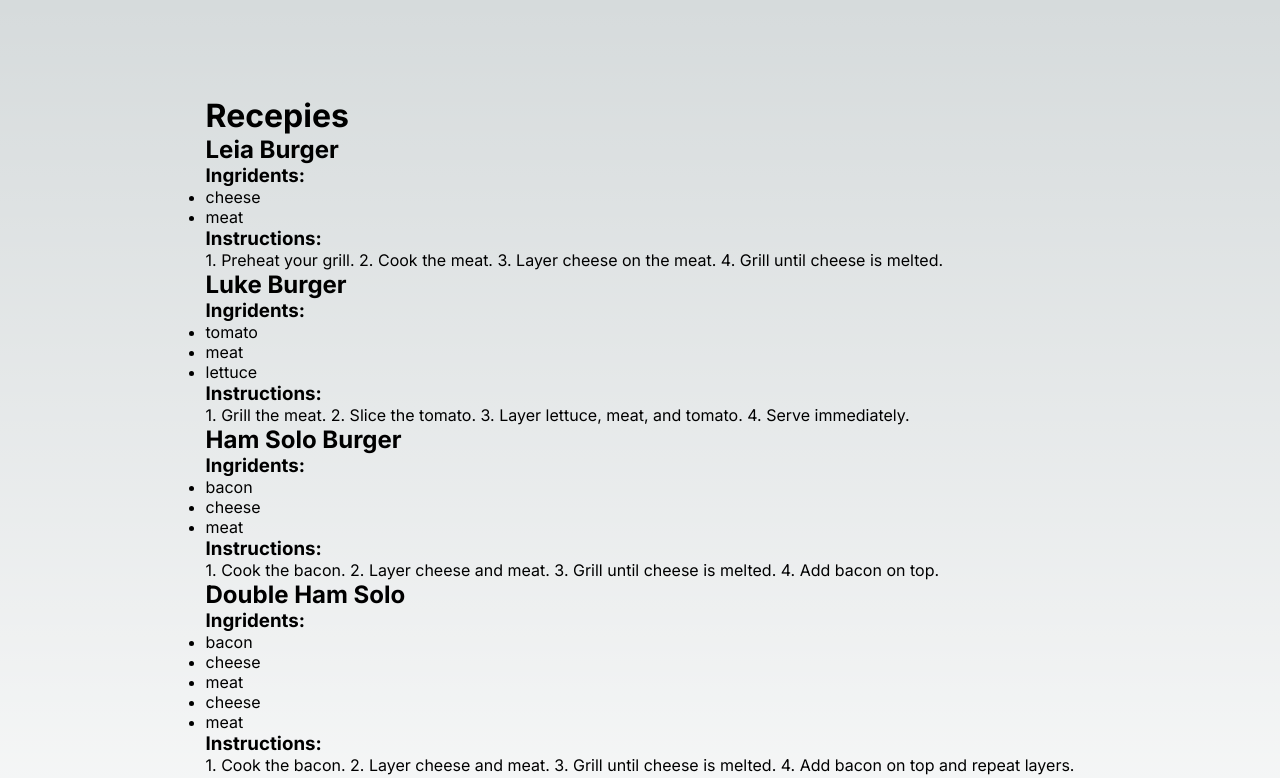
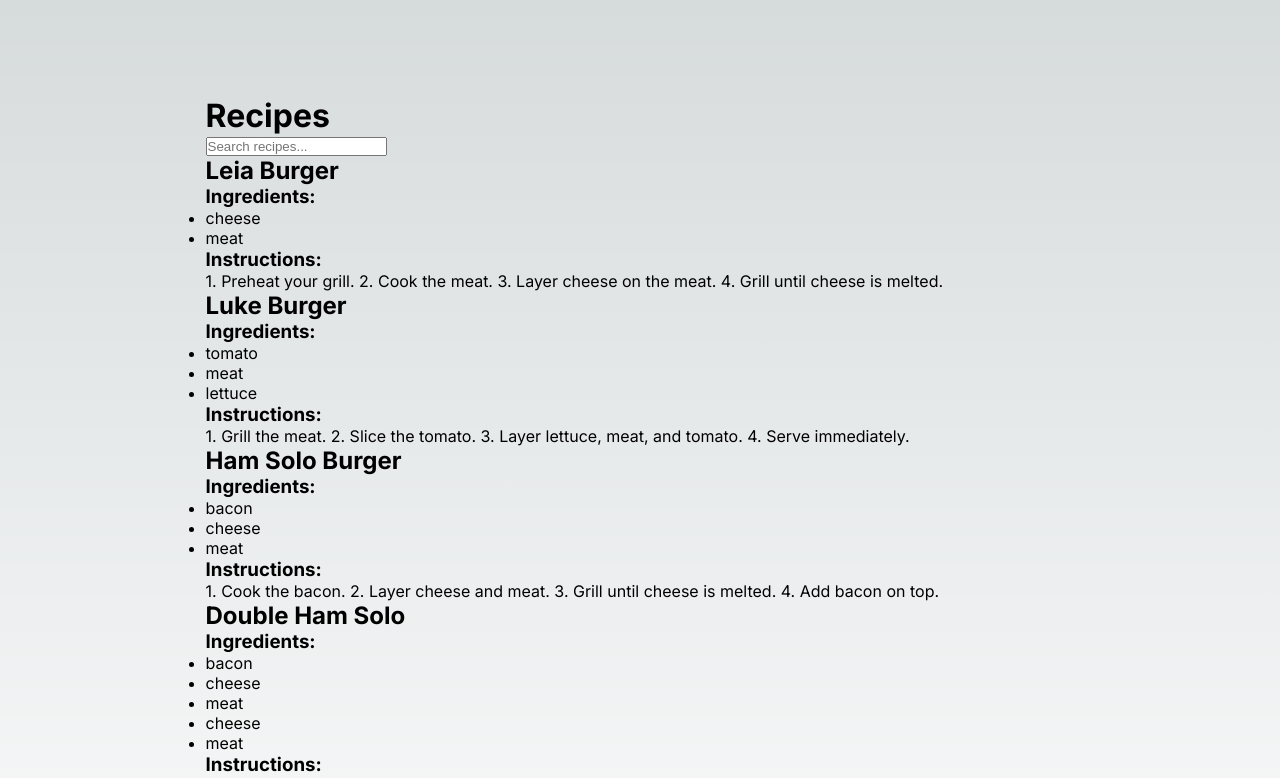
Before and after one commit to YonisAbdi/ReceptSamling, a Next.js app: page / in a window 1280 px wide. Shown: the top 778 px of the page. Built offline with nearby package versions, Linux system fonts and the light colour scheme.

Commit message:
search function

```diff
--- a/src/app/components/recepies.js
+++ b/src/app/components/recepies.js
@@ -1,33 +1,56 @@
-'use client'
-// components/Recipes.js
-import { useEffect, useState } from 'react';
+import React, { useEffect, useState } from 'react';
 
-
-function Recipes(){
+function Recipes() {
     const [recepies, setRecepies] = useState([]);
+    const [searchQuery, setSearchQuery] = useState('');
+    const [filteredRecepies, setFilteredRecepies] = useState([]);
 
     useEffect(() => {
         fetch('./recepies.json')
             .then((response) => response.json())
-            .then((data) => setRecepies(data));
+            .then((data) => {
+                console.log(data);
+                setRecepies(data);
+            });
     }, []);
 
-    return(
+    useEffect(() => {
+        const filtered = recepies.filter(recipe =>
+            recipe.name.toLowerCase().includes(searchQuery.toLowerCase())
+        );
+        setFilteredRecepies(filtered);
+    }, [searchQuery, recepies]);
+
+    const handleSearch = (e) => {
+        setSearchQuery(e.target.value);
+    };
+
+    return (
         <div>
-            <h1>Recepies</h1>
-            {recepies.map((recepie) => (
-            <div key={recepie.id}>
-                <h2>{recepie.name}</h2>
-                <h3>Ingridents:</h3>
+            <h1>Recipes</h1>
+            <input
+                type="text"
+                placeholder="Search recipes..."
+                value={searchQuery}
+                onChange={handleSearch}
+            />
+            {filteredRecepies.length === 0 ? (
+                <p>No recipes found.</p>
+            ) : (
+                filteredRecepies.map((recipe) => (
+                    <div key={recipe.id}>
+                        <h2>{recipe.name}</h2>
+                        <h3>Ingredients:</h3>
                         <ul>
-                    {recepie.ingredients.map((ingredient, index) =>(
+                            {recipe.ingredients.map((ingredient, index) => (
                                 <li key={index}>{ingredient}</li>
                             ))}
                         </ul>
                         <h3>Instructions:</h3>
-                <p>{recepie.instructions}</p>
+                        <p>{recipe.instructions}</p>
                     </div>
-            ))}
+                ))
+            )}
         </div>
     );
 }
--- /dev/null
+++ b/src/app/components/search.css
@@ -0,0 +1,20 @@
+.input-wrapper {
+    background-color: white;
+    border-radius: 10px;
+    height: 2.5rem;
+    padding: 0 15px;
+    box-shadow: 0px 0px;
+    display: flex;
+    align-items: center;
+}
+.input{
+    background-color: transparent;
+    border: none;
+    height: 100%;
+    font-size: 1.5rem;
+    width: 100%;
+    margin-left: 5px;
+}
+.input:focus {
+    outline: none;
+}
--- /dev/null
+++ b/src/app/components/search.js
@@ -0,0 +1,42 @@
+// Search.js
+import React, { useState } from 'react';
+import recepiesData from './recepies';
+
+const Search = () => {
+  const [query, setQuery] = useState('');
+  const [searchResults, setSearchResults] = useState([]);
+
+  const searchRecipes = () => {
+    const filteredRecipes = [];
+    for (let i = 0; i < recepiesData.length; i++) {
+      if (recepiesData[i].name.toLowerCase().includes(query.toLowerCase())) {
+        filteredRecipes.push(recepiesData[i]);
+      }
+    }
+    console.log('Filtered recipes:', filteredRecipes); // Logga här
+    setSearchResults(filteredRecipes);
+  };
+
+
+  const handleChange = (e) => {
+    setQuery(e.target.value);
+    searchRecipes(); // Uppdatera sökresultaten vid varje ändring i sökrutan
+  };
+
+  return (
+    <div>
+
+
+
+      {/* Visa sökresultat */}
+      <ul>
+        {searchResults.map(recipe => (
+          <li key={recipe.id}>{recipe.name}</li>
+          // Du kan ändra här för att visa andra relevanta detaljer om receptet
+        ))}
+      </ul>
+    </div>
+  );
+};
+
+export default Search;
--- a/src/app/page.js
+++ b/src/app/page.js
@@ -4,6 +4,8 @@ import styles from "./page.module.css";
 import Recipes from "./components/recepies";
 import createDatabase from "./indexDB/db";
 import { useEffect } from "react";
+import Search from "./components/search";
+
 
 export default function Home() {
   useEffect(() =>{
@@ -17,11 +19,16 @@ export default function Home() {
     }
 
     doDBOperations();
+
   }, []);
+
 
   return (
     <main className={styles.main}>
+      <Search />
+
       <Recipes />
+
     </main>
   );
 }
```
Lines whose indentation alone changed are shown as unchanged.
